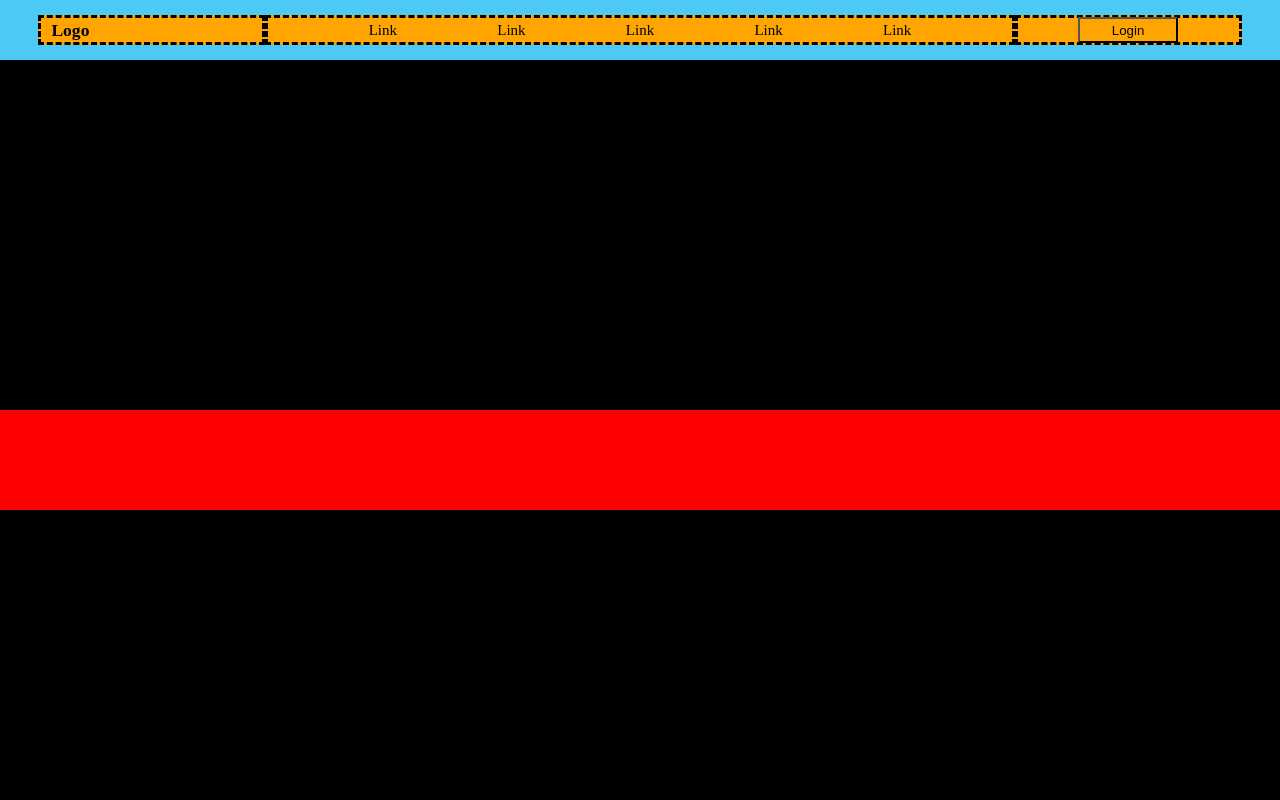
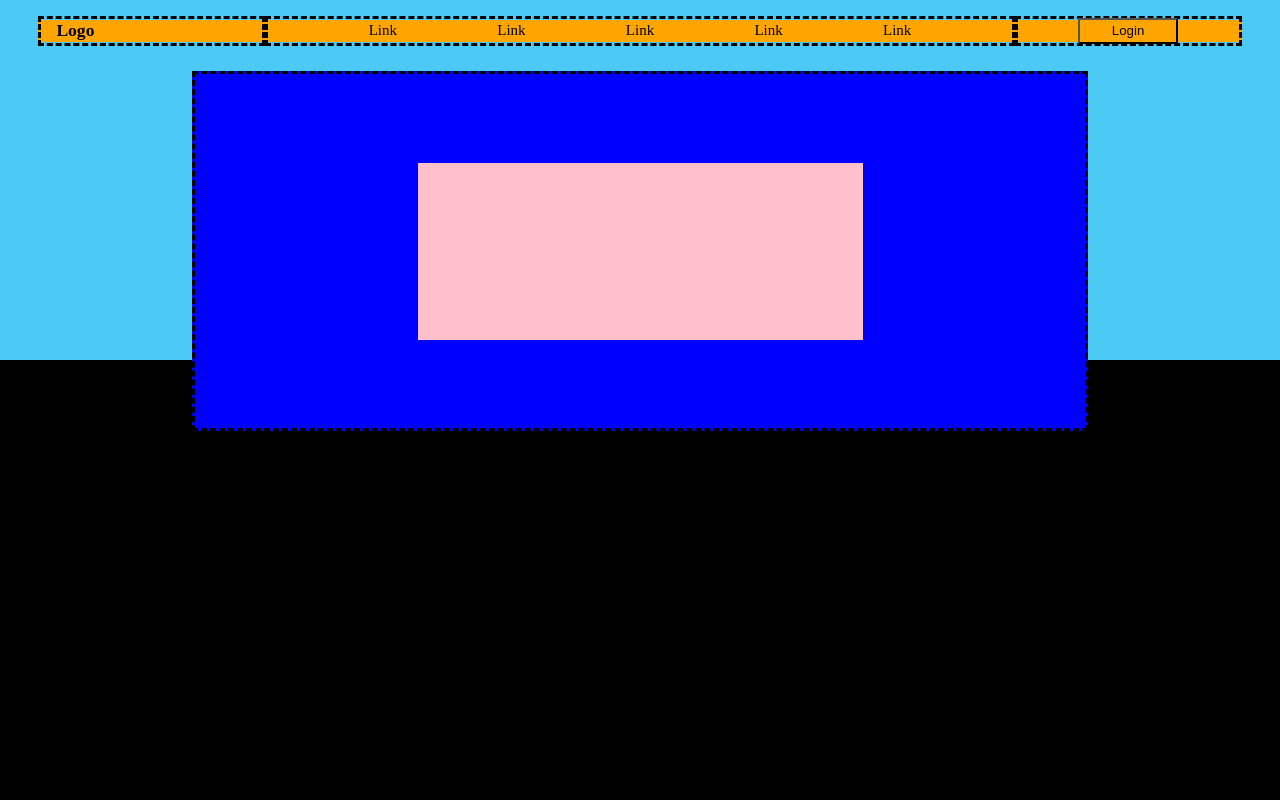
Before and after one commit to Huntney1/-htmlcss-struttura-discord, a plain HTML site: page index.html in a window 1280 px wide. Shown: the top 800 px of the page. Drawn offline with Linux system fonts and the light colour scheme.

Commit message:
fix_header

```diff
--- a/css/style.css
+++ b/css/style.css
@@ -13,26 +13,30 @@ body {
 
 header,
 footer {
-    height: 60px;
-    margin: 0 auto;
+
     background-color: rgb(77, 201, 246);
-    display: flex;
-    justify-content: space-around;
-    align-items: center;
 
 }
 
+header {
+    height: 360px;
+    display: flex;
+    justify-content: center;
+}
+
 footer {
+    height: 60px;
+    background-color: rgb(77, 201, 246);
     margin-top: 3px;
 }
 
 .row {
+    margin-top: 20px;
     width: 94%;
+    height: 6%;
     background-color: orange;
     display: flex;
-    justify-content: space-around;
     align-items: center;
-
 }
 
 .col-logo {
@@ -45,7 +49,7 @@ footer {
 }
 
 .col-logo h3 {
-    margin-left: 10px;
+    margin-left: 15px;
 }
 
 .col-menu {
@@ -83,6 +87,29 @@ footer {
     background-color: orange;
 }
 
+.large-container {
+    height: 45%;
+    width: 70%;
+    margin-top: 1px;
+    background-color: blue;
+    position: absolute;
+    top: 70px;
+    left: 15%;
+    border-style: dashed;
+    display: flex;
+    align-items: center;
+    justify-content: center;
+}
+
+.bg-pink {
+    width: 50%;
+    height: 50%;
+    background-color: pink;
+    display: flex;
+    justify-content:center;
+    align-content: center;
+}
+
 main {
     height: 100vh;
     width: 100%;
@@ -91,16 +118,3 @@ main {
     justify-content: center;
     align-items: center;
 }
-
-.large-container {
-    height: 100px;
-    width: 100%;
-    background-color: red;
-    display: flex;
-    justify-content: center;
-
-}
-
-.bg-pink {
-    background-color: pink;
-}
--- a/index.html
+++ b/index.html
@@ -29,11 +29,13 @@
                 <button class="button">Login</button>
             </div>
         </div>
+
+         <div class="large-container">
+            <div class="bg-pink"></div>
+         </div>
     </header>
     <main>
-        <div class="large-container">
 
-        </div>
     </main>
     <footer></footer>
 </body>
```
